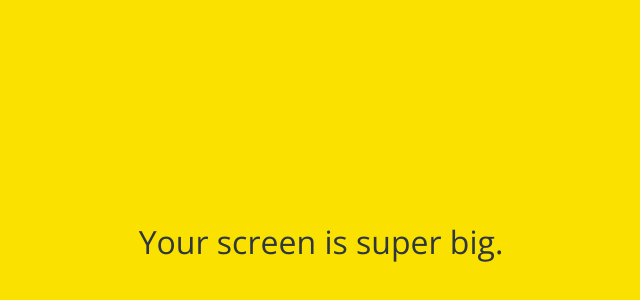
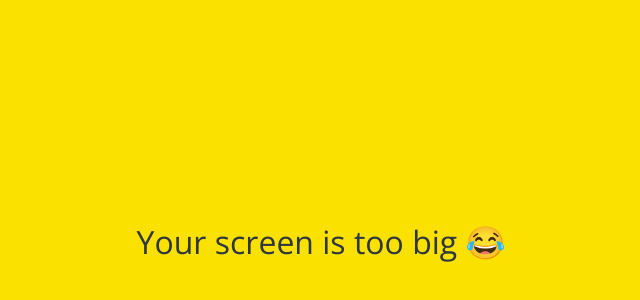
Before and after one commit to kwoo-lee/kokoa-clone-2020, a plain HTML site: page friends.html in a window 1280 px wide. Shown: the part 158-458 px from the top of the page, without its empty margins (319-959 px from the left). Drawn offline with nearby package versions, Linux system fonts and the light colour scheme.

Commit message:
Update friends.html

```diff
--- a/friends.html
+++ b/friends.html
@@ -113,7 +113,7 @@
     </div>
 
     <div class="no-mobile">
-      <span>Your screen is super big.</span>
+      <span>Your screen is too big 😂 </span>
     </div>
 
     <script
```
